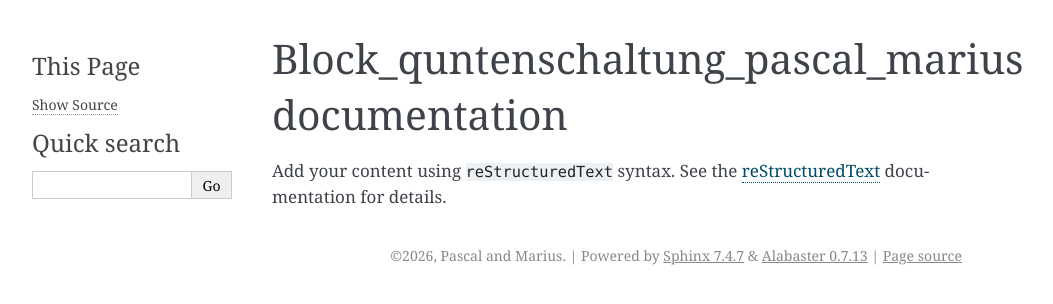
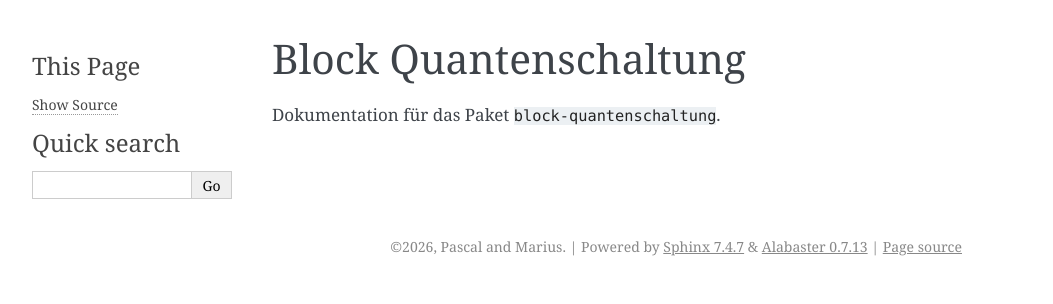
Before and after one commit to deprimierter-physiker/block_quantenschaltung, a Sphinx documentation site: the page built from docs/index.rst, in a window 1280 px wide. Shown: the top 304 px of the page, without its empty margins (148-1201 px from the left). Built offline with Sphinx 7.4.7, drawn with Linux system fonts in a browser that asks for light colours.

Commit message:
altered index file via copilot

```diff
--- a/docs/index.rst
+++ b/docs/index.rst
@@ -1,22 +1,13 @@
-.. Block_quntenschaltung_pascal_marius documentation master file, created by
-   sphinx-quickstart on Thu Sep 17 10:00:46 2026.
-   You can adapt this file completely to your liking, but it should at least
-   contain the root `toctree` directive.
+.. Block Quantenschaltung documentation master file.
 
-Block_quntenschaltung_pascal_marius documentation
-=================================================
+Block Quantenschaltung
+======================
 
-Add your content using ``reStructuredText`` syntax. See the
-`reStructuredText <https://www.sphinx-doc.org/en/master/usage/restructuredtext/index.html>`_
-documentation for details.
-
+Dokumentation für das Paket ``block-quantenschaltung``.
 
 .. toctree::
    :maxdepth: 2
-   :caption: Contents:
+   :caption: Inhalte:
 
-.. toctree::
-   :maxdepth: 2
-   :hidden:
-   installation.rst
-   api.rst
+   installation
+   api
```
